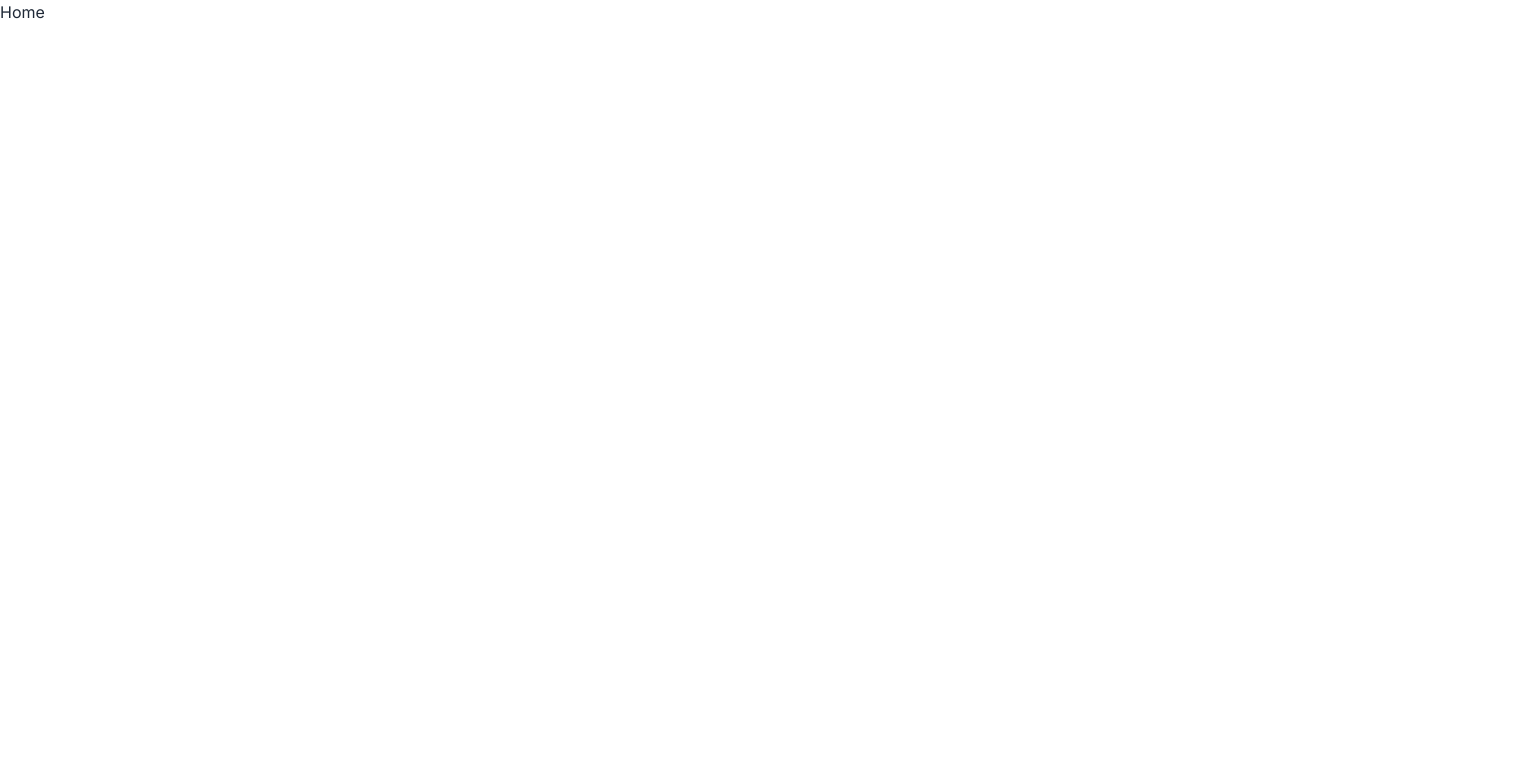
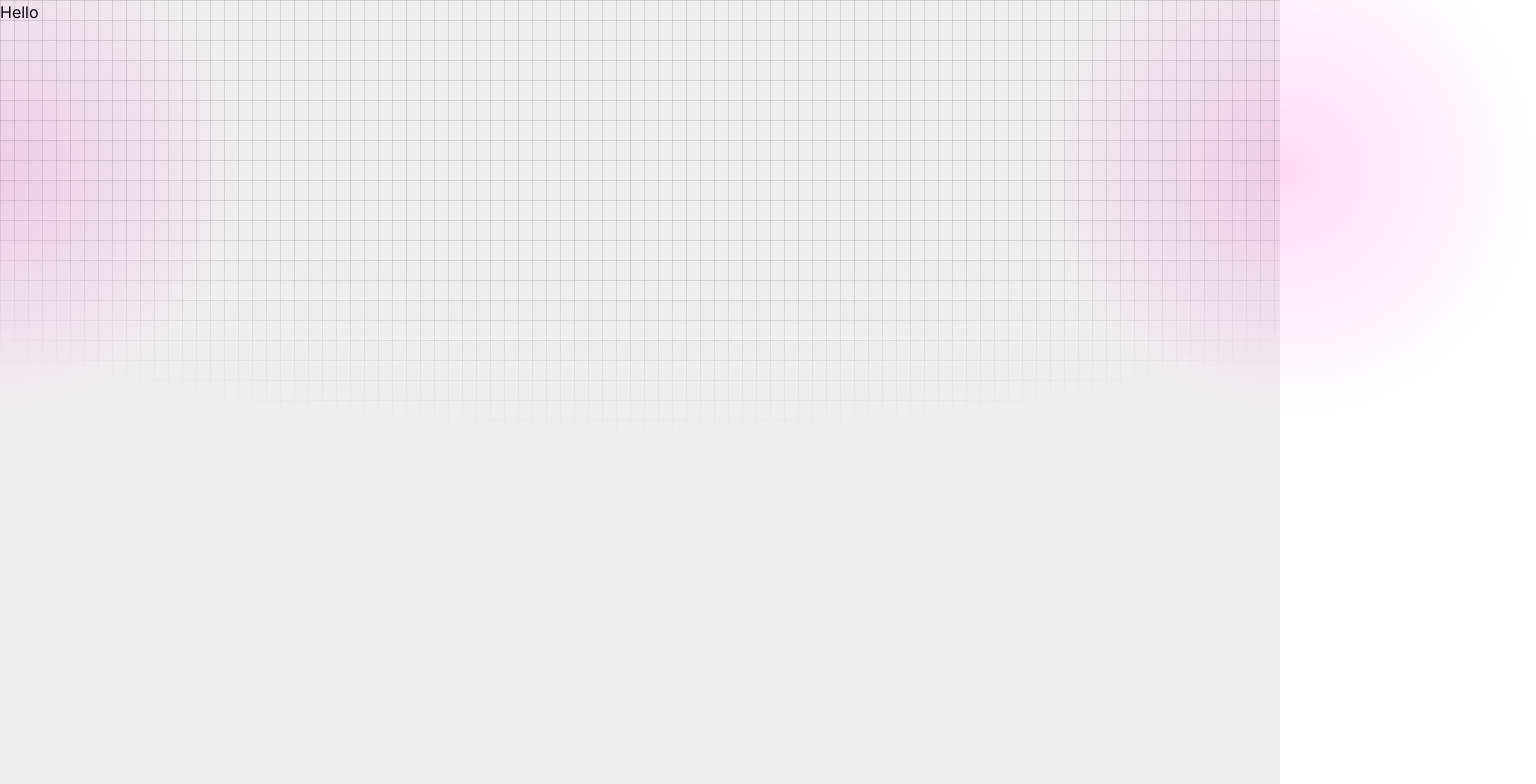
Before and after one commit to prasenjitpriyan/my-portfolio, a Next.js app: page / in a window 1280 px wide. Shown: the top 784 px of the page, 1536 px wide, since content can reach past the window. Built offline with nearby package versions, Linux system fonts and the light colour scheme.

Commit message:
Hero section added and color added

```diff
--- a/src/app/page.tsx
+++ b/src/app/page.tsx
@@ -1,7 +1,12 @@
 import React from "react";
+import Hero from "@/components/Hero";
 
 const Home: React.FC = () => {
-  return <div>Home</div>;
+  return (
+    <main className="min-h-screen">
+      <Hero />
+    </main>
+  );
 };
 
 export default Home;
--- /dev/null
+++ b/src/components/Hero.tsx
@@ -0,0 +1,16 @@
+import React from "react";
+
+const Hero: React.FC = () => {
+  return (
+    <section className="relative h-[100svh] w-[100svw] bg-first-100">
+      <div className="absolute bottom-0 left-[-20%] right-0 top-[-10%] h-[500px] w-[500px] rounded-full bg-[radial-gradient(circle_farthest-side,rgba(255,0,182,.15),rgba(255,255,255,0))]"></div>
+      <div className="absolute bottom-0 right-[-20%] top-[-10%] h-[500px] w-[500px] rounded-full bg-[radial-gradient(circle_farthest-side,rgba(255,0,182,.15),rgba(255,255,255,0))]"></div>
+      <div className="absolute bottom-0 left-0 right-0 top-0 bg-[linear-gradient(to_right,#4f4f4f2e_1px,transparent_1px),linear-gradient(to_bottom,#4f4f4f2e_1px,transparent_1px)] bg-[size:14px_20px] [mask-image:radial-gradient(ellipse_80%_50%_at_50%_0%,#000_70%,transparent_110%)]"></div>
+      <div>
+        <h1>Hello</h1>
+      </div>
+    </section>
+  );
+};
+
+export default Hero;
--- a/tailwind.config.ts
+++ b/tailwind.config.ts
@@ -9,16 +9,37 @@ const config: Config = {
   theme: {
     extend: {
       colors: {
-        "bg-primary": "#fffefe",
-        "bg-secondary": "#f3f2f2",
-        "text-primary": "#020202",
-        "text-secondary": "#908d8d",
-        "hover-color": "#894ED6",
+        first: {
+          "50": "#f8f8f8",
+          "100": "#eeeeee",
+          "200": "#dcdcdc",
+          "300": "#bdbdbd",
+          "400": "#989898",
+          "500": "#7c7c7c",
+          "600": "#656565",
+          "700": "#525252",
+          "800": "#464646",
+          "900": "#3d3d3d",
+          "950": "#292929",
+        },
+        second: {
+          "50": "#ebfffc",
+          "100": "#cdfffb",
+          "200": "#a1fffa",
+          "300": "#60fff9",
+          "400": "#18f8f4",
+          "500": "#00dede",
+          "600": "#00adb5",
+          "700": "#088c96",
+          "800": "#10707a",
+          "900": "#125d67",
+          "950": "#053e47",
+        },
       },
     },
   },
   darkMode: "class",
-  plugins: [require("daisyui")],
+  plugins: [],
 };
 
 export default config;
```
